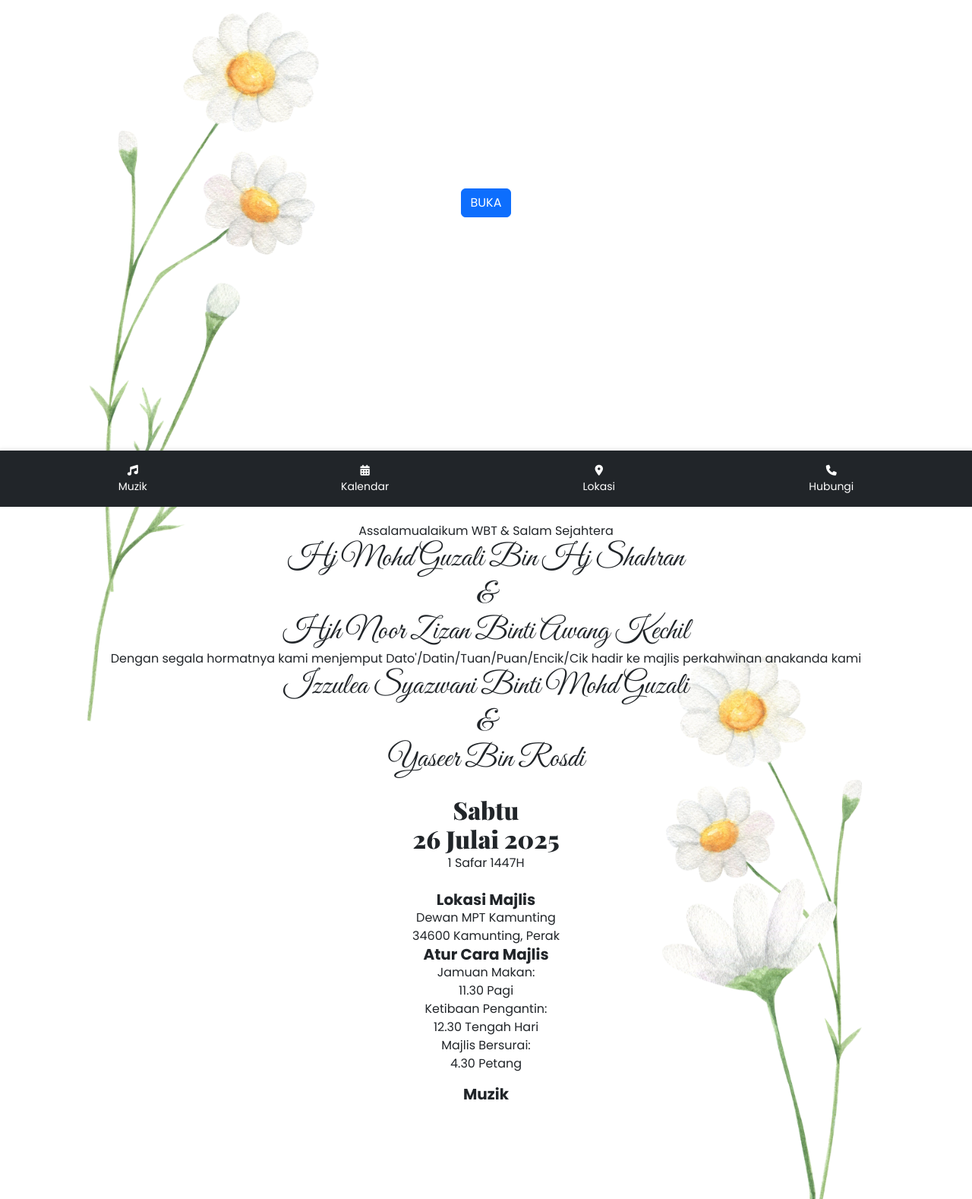
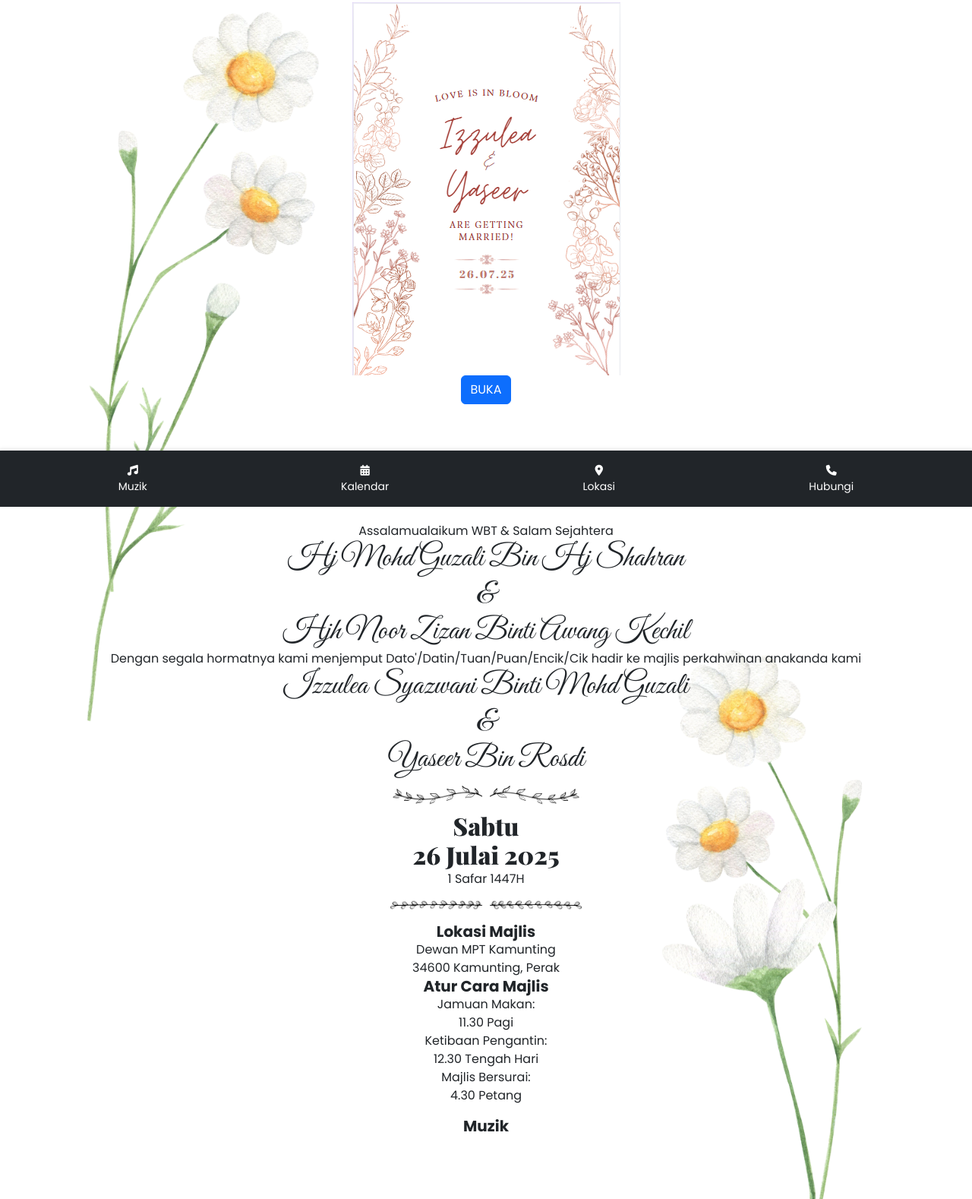
Before and after one commit to ijjue/walimatul-urus-izzulea-yaseer, a plain HTML site: page index.html in a window 1280 px wide. Shown: the part 133-1711 px from the top of the page at 76% size. Drawn offline with nearby package versions, Linux system fonts and the light colour scheme; the site is published under a folder, as on GitHub Pages, so addresses that start at the root find nothing; a web font is replaced by a local one.

Commit message:
fixed /assets

```diff
--- a/index.html
+++ b/index.html
@@ -13,7 +13,7 @@
 
     <!-- Background Section -->
     <div class="hero">
-        <img src="/assets/card.png" alt="">
+        <img src="assets/card.png" alt="">
         <button type="button" class="btn btn-primary" onclick="revealContent()">BUKA</button>
     </div>
 
@@ -49,10 +49,10 @@
             </div>
 
             <div class="date">
-                <img class="divider" src="/assets/vines-divider.png" alt="">
+                <img class="divider" src="assets/vines-divider.png" alt="">
                 <h2>Sabtu<br>26 Julai 2025</h2>
                 <p>1 Safar 1447H</p>
-                <img class="divider" src="/assets/straight-vines-divider.png" alt="">
+                <img class="divider" src="assets/straight-vines-divider.png" alt="">
             </div>
 
             <div class="tempat">
```
